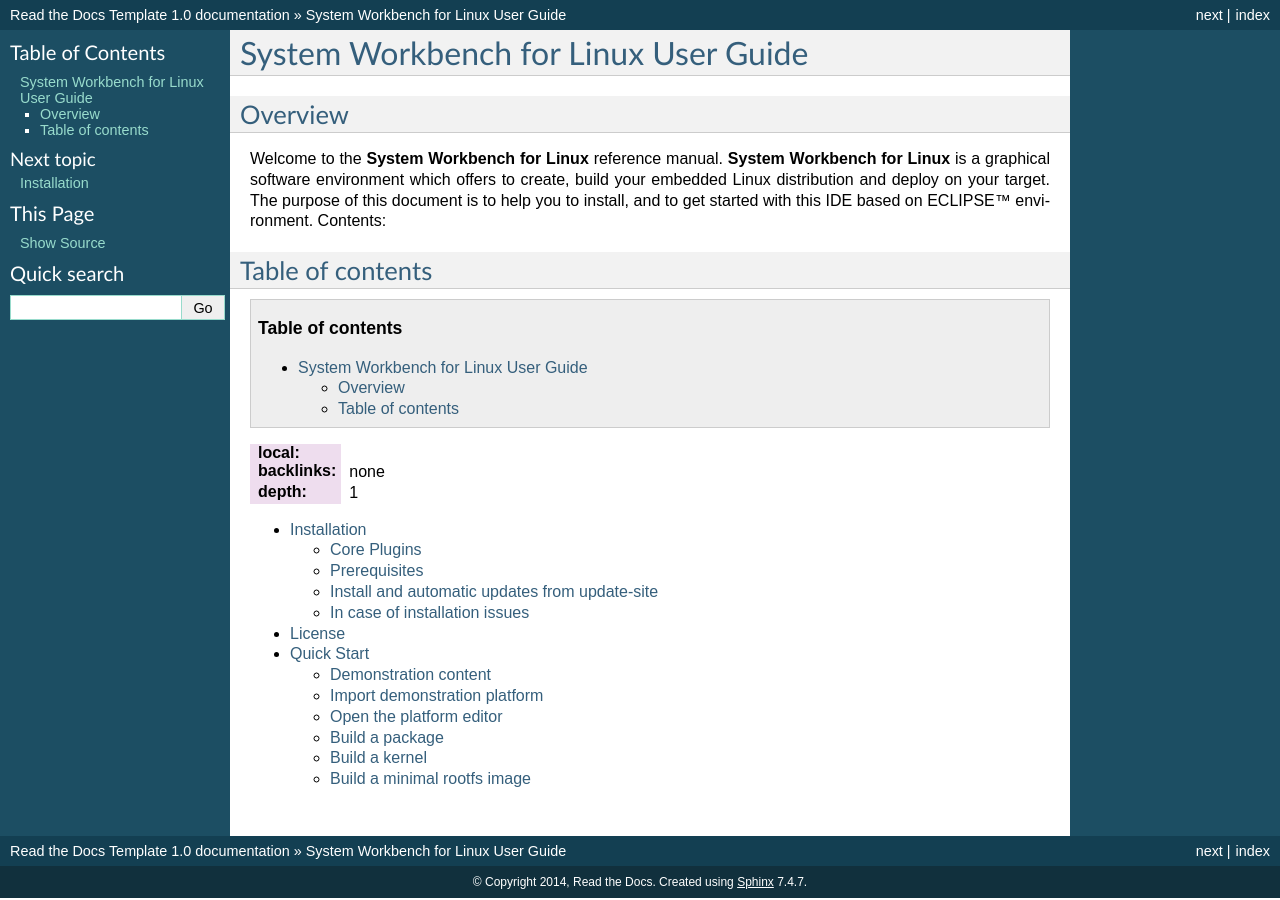
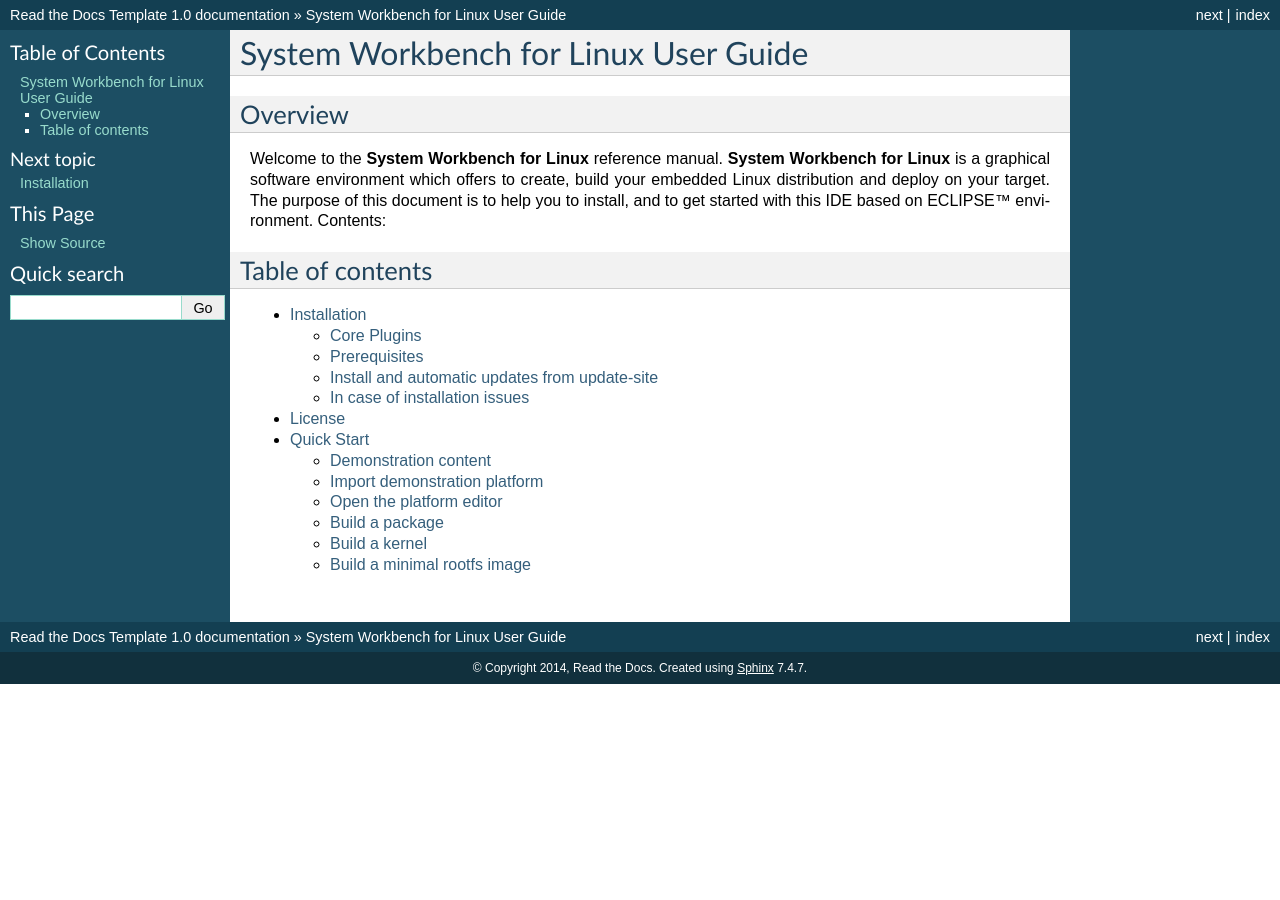
Before and after one commit to Tarek92l/testreadthedoc, a Sphinx documentation site: the page built from docs/index.rst, in a window 1280 px wide. Built offline with Sphinx 7.4.7, drawn with Linux system fonts in a browser that asks for light colours; pages that are not in the unit, such as notebooks, are missing from menus.

Commit message:
Update index.rst

```diff
--- a/docs/index.rst
+++ b/docs/index.rst
@@ -17,11 +17,6 @@
 
 Table of contents
 =================
-.. contents:: Table of contents
-:local:
-:backlinks: none
-:depth: 1
-
 .. toctree::
    :maxdepth: 2
    :glob:
```
